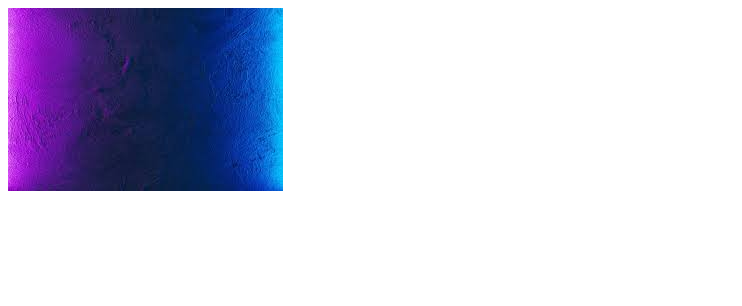
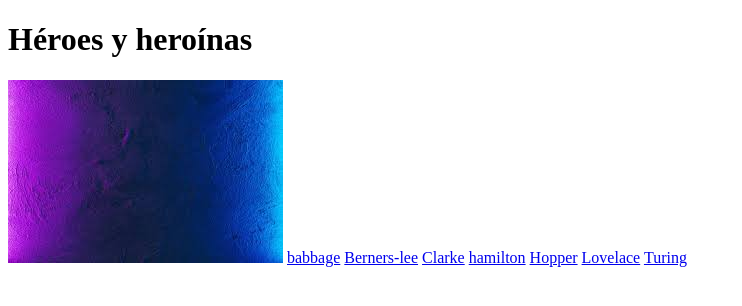
Before and after one commit to JuliaFabris/TP-Heroes, a website: page views/index.html in a window 1280 px wide. Shown: the whole page, without its empty margins (0-742 px from the left). Drawn offline with Linux system fonts and the light colour scheme.

Commit message:
actualizacion

```diff
--- a/views/index.html
+++ b/views/index.html
@@ -7,6 +7,15 @@
     <title>Home</title>
 </head>
 <body>
+    <h1>Héroes y heroínas</h1>
     <img src="\img\index.jpg" alt="">
+    <a href="babbage.html">babbage</a>
+    <a href="berners-lee.html">Berners-lee</a>
+    <a href="clarke.html">Clarke</a>
+    <a href="hamilton.html">hamilton</a>
+    <a href="hopper.html">Hopper</a>
+    <a href="lovelace.html">Lovelace</a>
+    <a href="turing.html">Turing</a>
+
 </body>
 </html>
```
Also changed, not shown: views/babbage.html (+5 -0 lines), views/berners-lee.html (+1 -0 lines), views/clarke.html (+2 -0 lines), views/hamilton.html (+2 -0 lines), views/hopper.html (+2 -0 lines), views/lovelace.html (+2 -0 lines), views/turing.html (+2 -0 lines).
